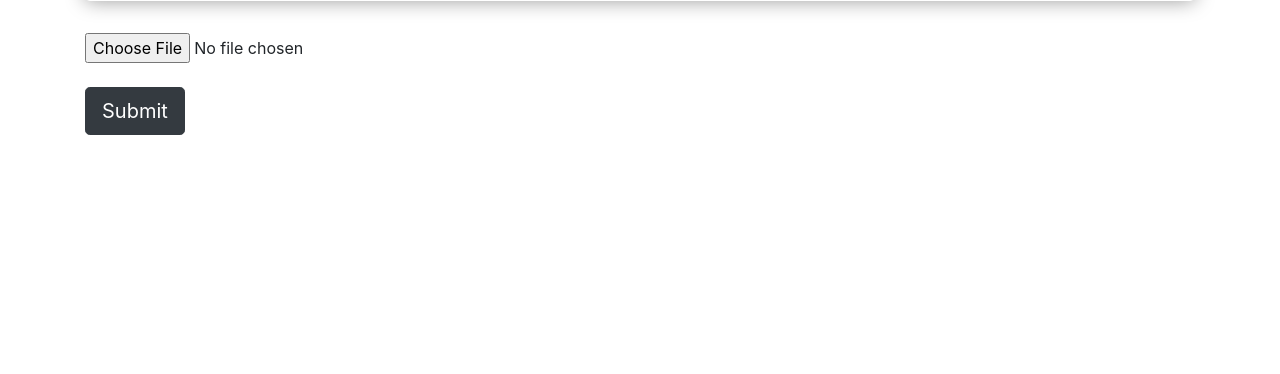
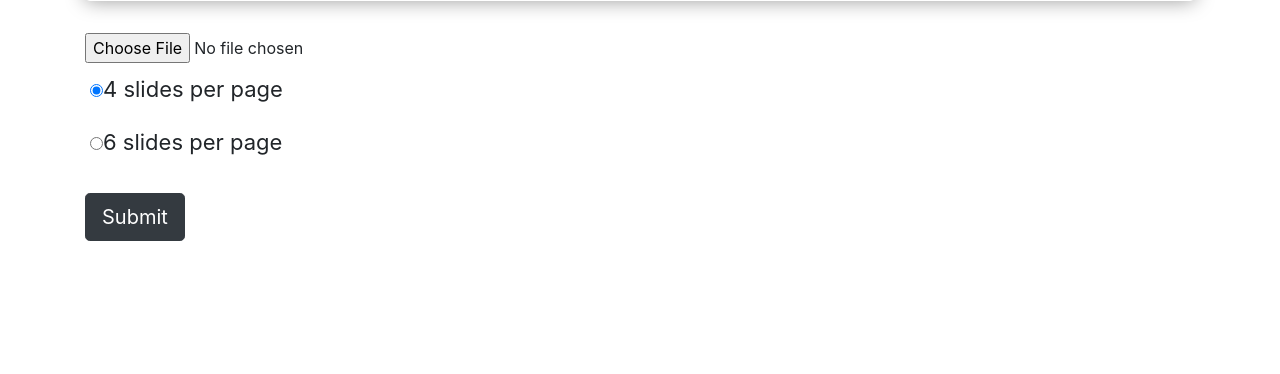
Before and after one commit to mariowr2/fixmynotes.com, a Flask app: page / in a window 1280 px wide. Shown: the part 426-800 px from the top of the page. Run offline with Flask 2, Linux system fonts and the light colour scheme; some libraries are stand-ins or nearby versions.

Commit message:
added radio buttons to select number of slides

```diff
--- a/static/css/styles.css
+++ b/static/css/styles.css
@@ -42,3 +42,10 @@ nav{
     #unsuccesful-banner{
       margin-bottom: 30px;
     }
+
+    #radio-button{
+      margin-top: 10px;
+      margin-bottom: 10px;
+      font-size: 22px;
+      margin-left: 5px;
+    }
--- a/templates/upload.html
+++ b/templates/upload.html
@@ -23,14 +23,22 @@
     </div>
     <form method=POST enctype=multipart/form-data>
       <input type=file name=pdf style="cursor:pointer">
-      <br>
-      <br>
+        <br>
+        <div class="radio">
+            <label id="radio-button"><input type="radio" name="mode" value="0" checked>4 slides per page</label>
+        </div>
+        <div class="radio">
+            <label id="radio-button"><input type="radio" name="mode" value="1">6 slides per page</label>
+        </div>
+        <br>
       <input class="btn btn-dark btn-lg" type="submit" value=
       "Submit">
-
     </form>
   </div>
-	<script src="https://code.jquery.com/jquery-3.3.1.slim.min.js" integrity="sha384-q8i/X+965DzO0rT7abK41JStQIAqVgRVzpbzo5smXKp4YfRvH+8abtTE1Pi6jizo" crossorigin="anonymous"></script>
+
+
+
+  <script src="https://code.jquery.com/jquery-3.3.1.slim.min.js" integrity="sha384-q8i/X+965DzO0rT7abK41JStQIAqVgRVzpbzo5smXKp4YfRvH+8abtTE1Pi6jizo" crossorigin="anonymous"></script>
 <script src="https://cdnjs.cloudflare.com/ajax/libs/popper.js/1.14.3/umd/popper.min.js" integrity="sha384-ZMP7rVo3mIykV+2+9J3UJ46jBk0WLaUAdn689aCwoqbBJiSnjAK/l8WvCWPIPm49" crossorigin="anonymous"></script>
 <script src="https://stackpath.bootstrapcdn.com/bootstrap/4.1.3/js/bootstrap.min.js" integrity="sha384-ChfqqxuZUCnJSK3+MXmPNIyE6ZbWh2IMqE241rYiqJxyMiZ6OW/JmZQ5stwEULTy" crossorigin="anonymous"></script>
 </body>
```
